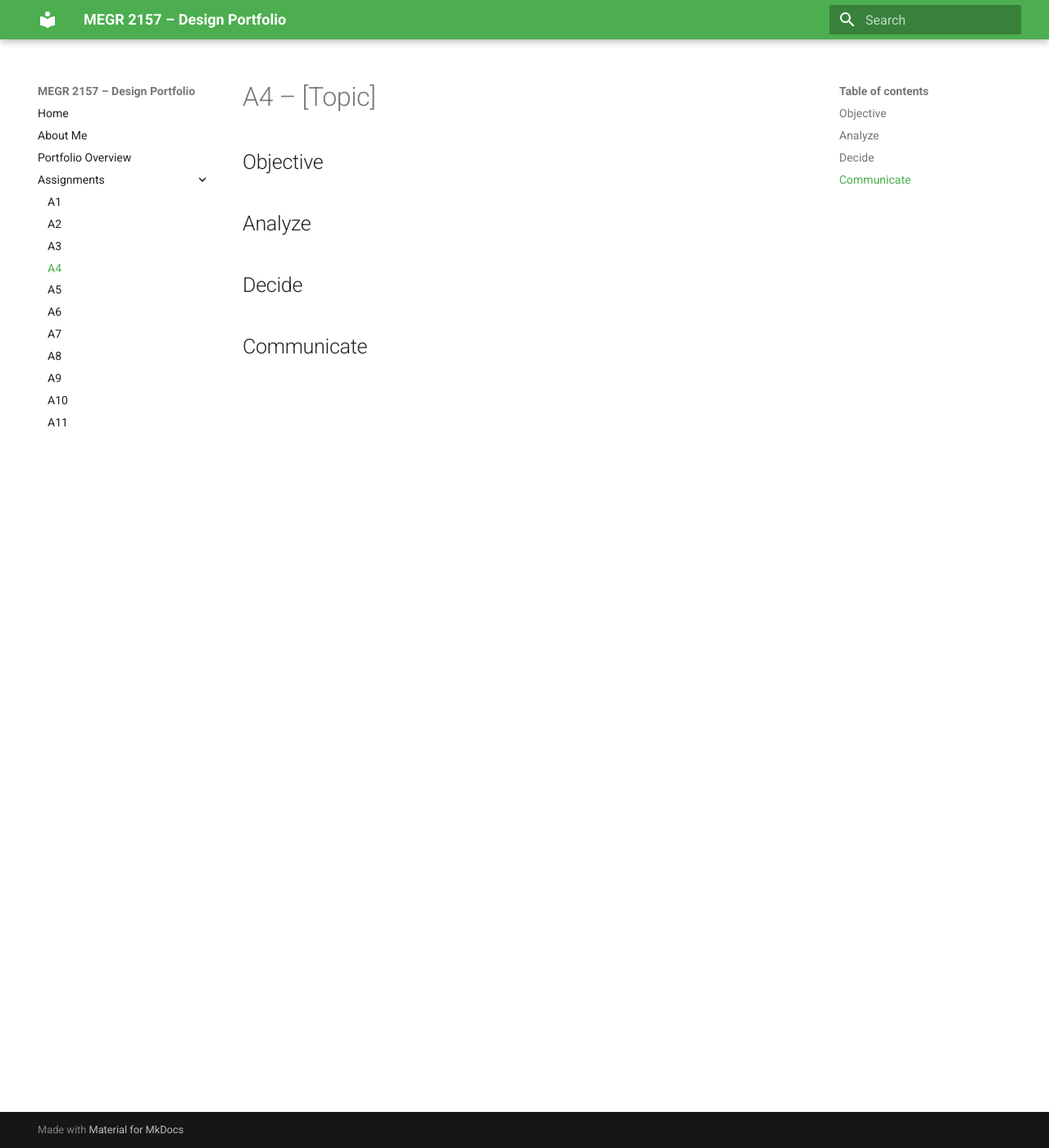
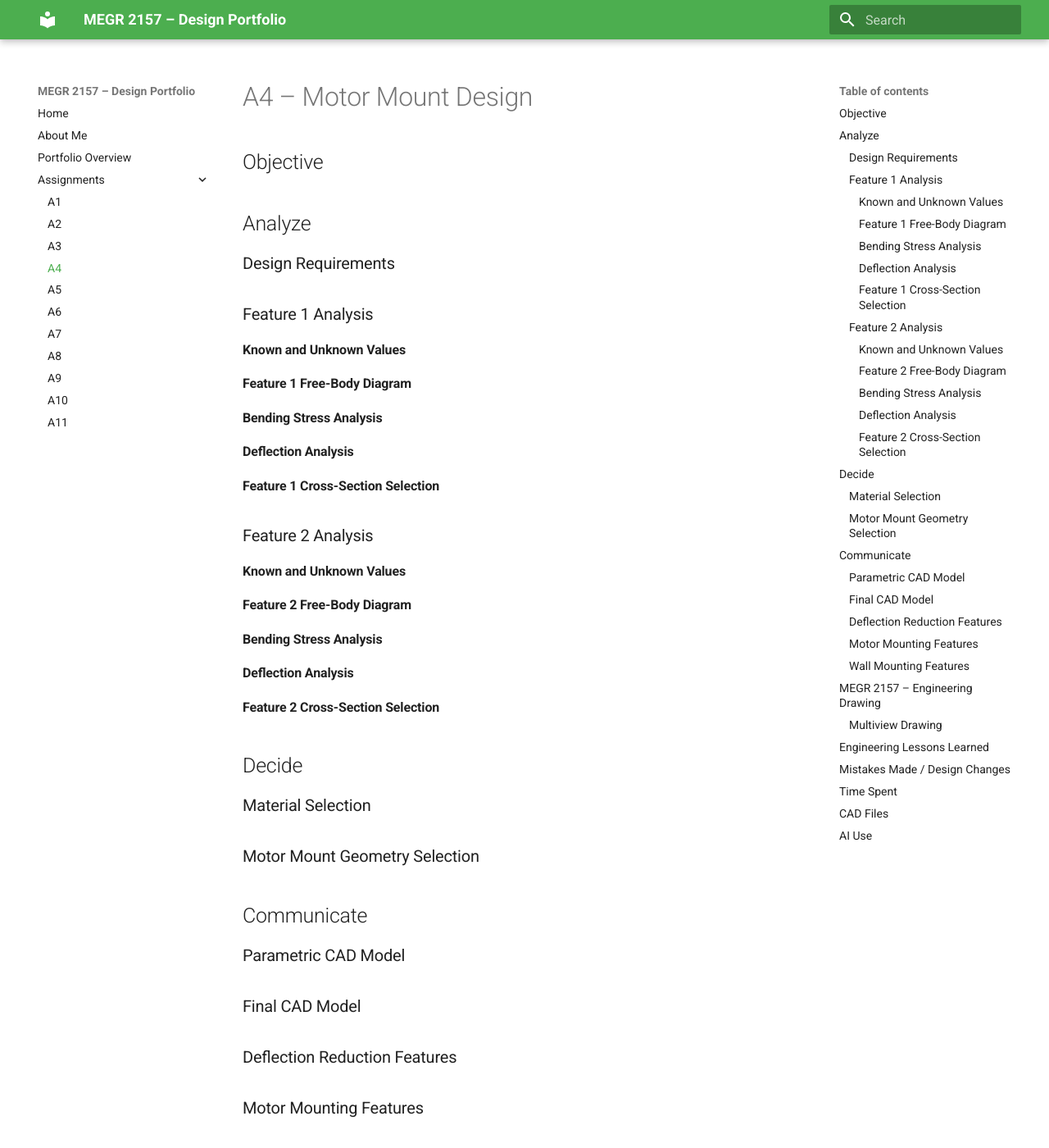
Before and after one commit to msweeney27j/-megr2157-portfolio, an MkDocs documentation site: the page built from docs/assignments/A04/index.md, in a window 1280 px wide and 1400 px high. Shown: the whole window at 82% size. Built offline with MkDocs 1.6.1 and Material for MkDocs 9.7.7, drawn with Linux system fonts in a browser that asks for light colours; some of the changed text lies outside the part shown.

Commit message:
Revise A4 assignment with detailed analysis sections
Expanded the A4 assignment document to include detailed sections on design requirements, feature analyses, material selection, CAD models, and lessons learned.

```diff
--- a/docs/assignments/A04/index.md
+++ b/docs/assignments/A04/index.md
@@ -1,12 +1,63 @@
-# A4 – [Topic]
+# A4 – Motor Mount Design
 
 ## Objective
 
-
 ## Analyze
 
+### Design Requirements
+
+### Feature 1 Analysis
+
+#### Known and Unknown Values
+
+#### Feature 1 Free-Body Diagram
+
+#### Bending Stress Analysis
+
+#### Deflection Analysis
+
+#### Feature 1 Cross-Section Selection
+
+### Feature 2 Analysis
+
+#### Known and Unknown Values
+
+#### Feature 2 Free-Body Diagram
+
+#### Bending Stress Analysis
+
+#### Deflection Analysis
+
+#### Feature 2 Cross-Section Selection
 
 ## Decide
 
+### Material Selection
+
+### Motor Mount Geometry Selection
 
 ## Communicate
+
+### Parametric CAD Model
+
+### Final CAD Model
+
+### Deflection Reduction Features
+
+### Motor Mounting Features
+
+### Wall Mounting Features
+
+## MEGR 2157 – Engineering Drawing
+
+### Multiview Drawing
+
+## Engineering Lessons Learned
+
+## Mistakes Made / Design Changes
+
+## Time Spent
+
+## CAD Files
+
+## AI Use
```
